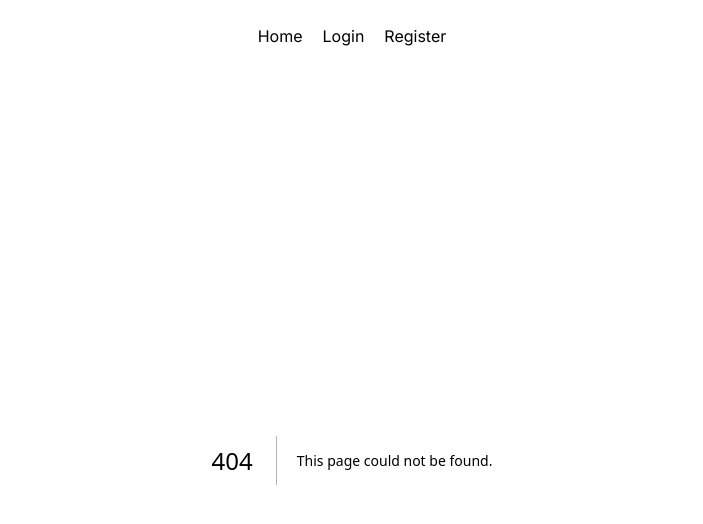
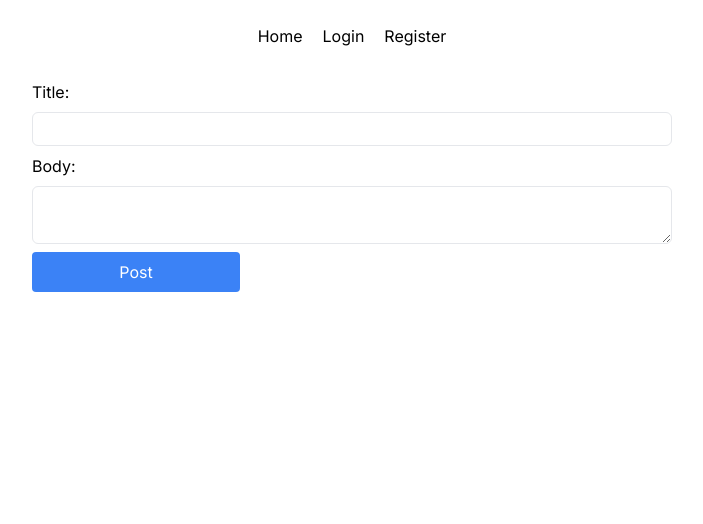
Before and after one commit to b14ck0ps/personaljournal-frontend, a Next.js app: page /journal/add in a window 1280 px wide. Before the commit this address had no page. Shown: the top 524 px of the page, without its empty margins (288-991 px from the left). Built offline with nearby package versions, Linux system fonts and the light colour scheme; no server answers.

Commit message:
journal insert successfull

```diff
--- a/app/JournalEntries.tsx
+++ b/app/JournalEntries.tsx
@@ -31,7 +31,13 @@ export default function JournalEntries() {
 
     return (
         <div className="p-4">
-            <h1 className="mb-4 text-xl font-bold">Journal Entries</h1>
+            <div className='flex justify-between mx-2'>
+                <h1 className="mb-4 text-xl font-bold">Journal Entries</h1>
+                <a
+                    href='/journal/add'
+                    className='px-3 m-2 border border-amber-400 hover:bg-amber-400 '
+                >Add new</a>
+            </div>
             <ul>
                 {entries.map(entry => (
                     <li key={entry.id} className="p-4 mb-2 bg-gray-100 rounded-lg">
--- /dev/null
+++ b/app/journal/add/page.tsx
@@ -0,0 +1,66 @@
+'use client';
+import { useEffect, useState } from "react";
+import axiosWithAuth from "@/app/lib/AxiosAuth";
+
+const JournalEntryField = () => {
+    const [userId, setUserId] = useState<number | null>(null);
+
+    const [title, setTitle] = useState("");
+    const [body, setBody] = useState("");
+
+    useEffect(() => {
+        const username = sessionStorage.getItem("username");
+        axiosWithAuth
+            .get(`/user/${username}`)
+            .then((response) => {
+                setUserId(response.data.id);
+            })
+            .catch((error) => {
+                console.error(error);
+            });
+    }, []);
+
+
+
+    const handleSubmit = (e: React.FormEvent<HTMLFormElement>) => {
+        e.preventDefault();
+
+        axiosWithAuth.post("/journalEntry", {
+            title: title,
+            body: body,
+            user: { id: userId }
+        });
+
+        window.location.href = "/";
+    };
+
+    return (
+        <form className="flex flex-col w-1/2 mx-auto mt-5"
+            onSubmit={handleSubmit}>
+            <label htmlFor="title">Title:</label>
+            <input
+                type="text"
+                id="title"
+                name="title"
+                value={title}
+                onChange={(e) => setTitle(e.target.value)}
+                className="p-1 my-2 border rounded-md"
+            />
+
+            <label htmlFor="body">Body:</label>
+            <textarea
+                id="body"
+                name="body"
+                value={body}
+                onChange={(e) => setBody(e.target.value)}
+                className="p-1 my-2 border rounded-md"
+            ></textarea>
+
+            <button type="submit" className="px-4 py-2 text-white bg-blue-500 rounded w-52">
+                Post
+            </button>
+        </form>
+    );
+};
+
+export default JournalEntryField;
```
